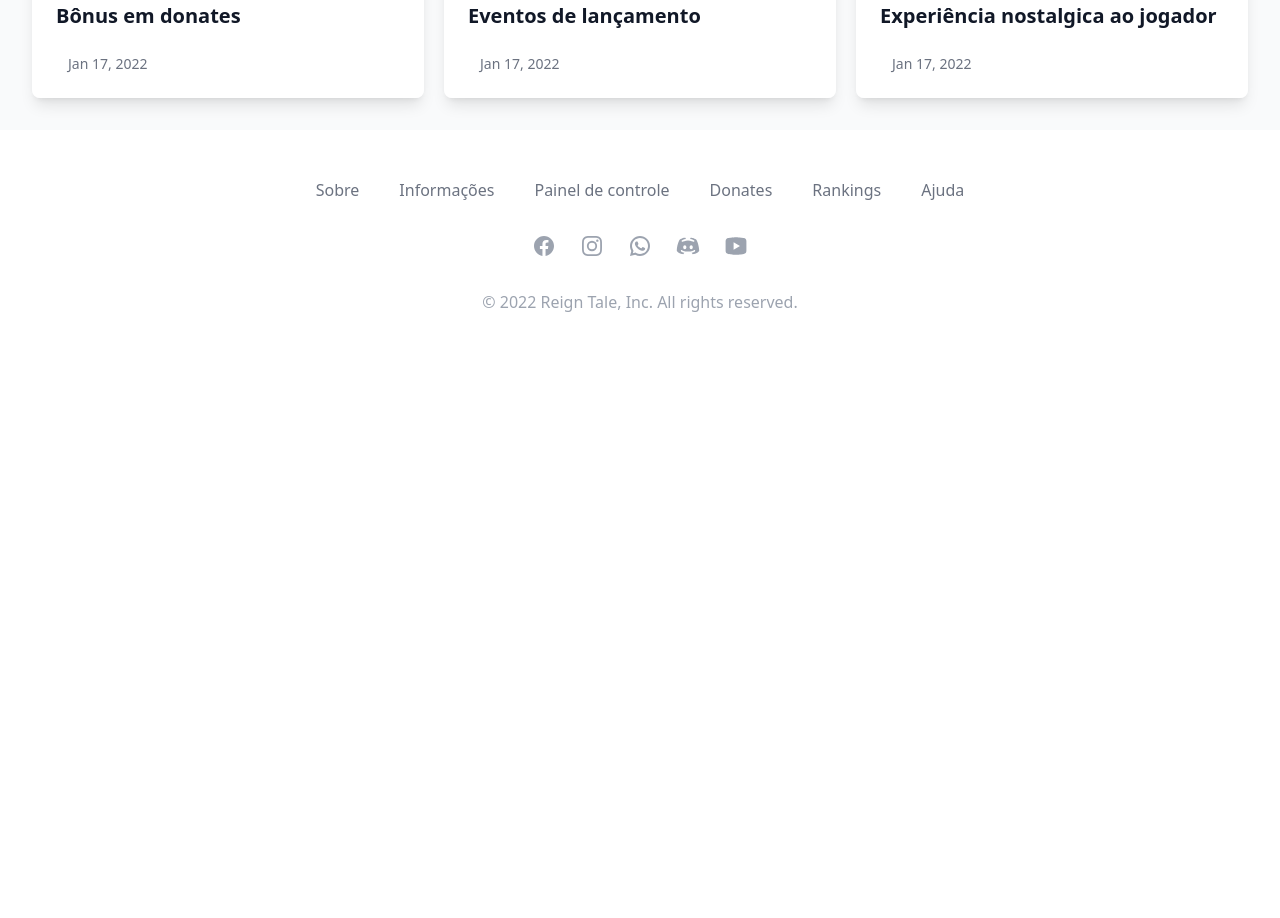
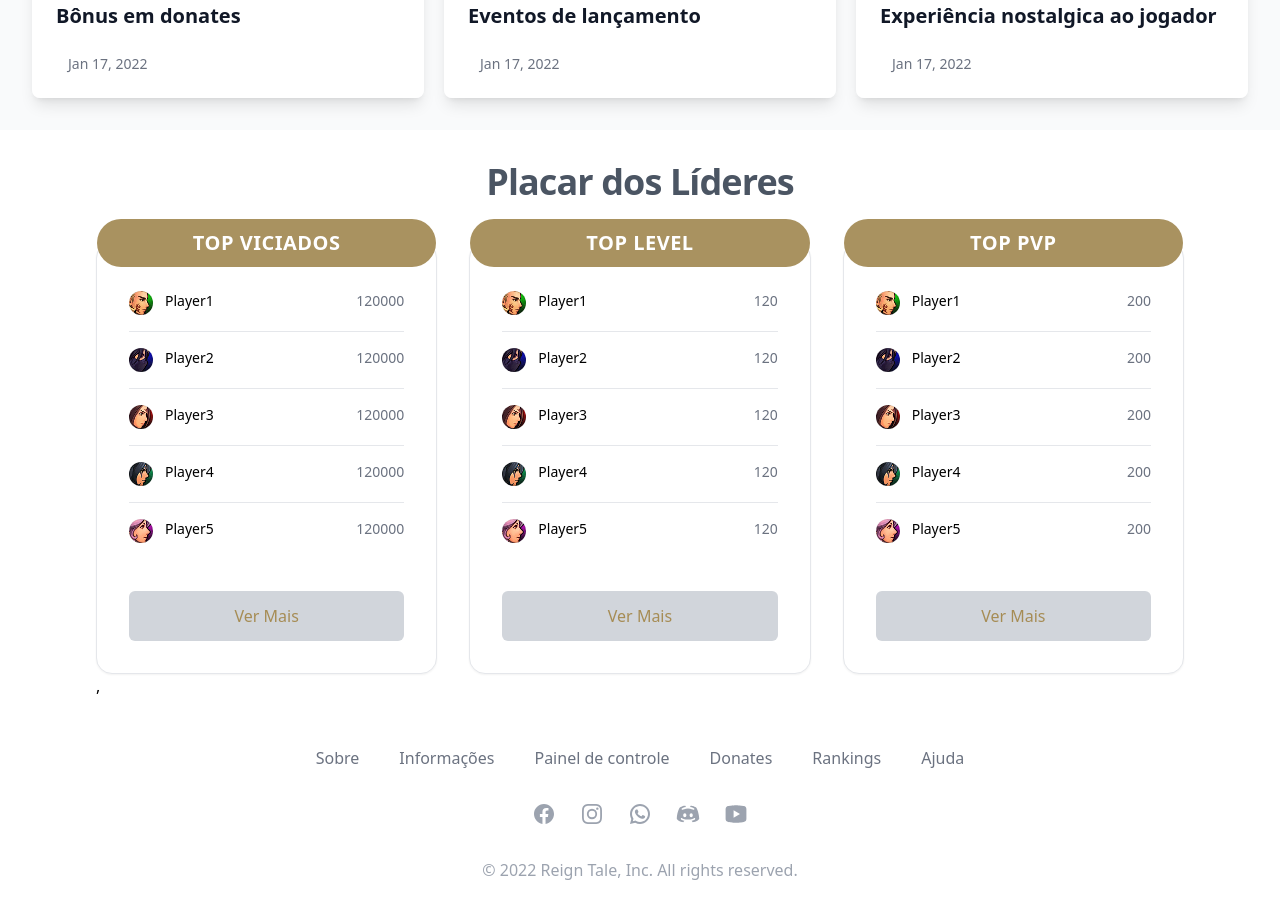
Before and after one commit to brenorodriguesdev/web-priston, a React (Create React App) app: page / in a window 1280 px wide. Shown: the part 1000-1918 px from the top of the page. Before the commit the page ends 1362 px from the top, so only its background shows below. Built offline with nearby package versions, Linux system fonts and the light colour scheme.

Commit message:
feat: add top rankings structures

```diff
--- /dev/null
+++ b/src/presentation/components/TopRank/index.tsx
@@ -0,0 +1,51 @@
+import { RankPlayer, TopRankBody } from "..";
+
+function TopRanking() {
+
+    const playerLevel: RankPlayer[] = [
+
+        { classId: 1, nickname: "Player1", value: 120 },
+        { classId: 2, nickname: "Player2", value: 120 },
+        { classId: 3, nickname: "Player3", value: 120 },
+        { classId: 4, nickname: "Player4", value: 120 },
+        { classId: 5, nickname: "Player5", value: 120 }
+    ]
+
+    const playerPvp: RankPlayer[] = [
+
+        { classId: 1, nickname: "Player1", value: 200 },
+        { classId: 2, nickname: "Player2", value: 200 },
+        { classId: 3, nickname: "Player3", value: 200 },
+        { classId: 4, nickname: "Player4", value: 200 },
+        { classId: 5, nickname: "Player5", value: 200 },
+    ]
+
+    const playerViciado: RankPlayer[] = [
+
+        { classId: 1, nickname: "Player1", value: 120000 },
+        { classId: 2, nickname: "Player2", value: 120000 },
+        { classId: 3, nickname: "Player3", value: 120000 },
+        { classId: 4, nickname: "Player4", value: 120000 },
+        { classId: 5, nickname: "Player5", value: 120000 },
+    ]
+
+    const topRankings = [
+
+        <TopRankBody title="Top Viciados" data={playerViciado} />,
+        <TopRankBody title="Top Level" data={playerLevel} />,
+        <TopRankBody title="Top Pvp" data={playerPvp} />
+    ]
+
+    return (
+        <div className="max-w-6xl mx-auto px-4 bg-white sm:px-6 lg:px-8">
+            <div className="text-center">
+                <h2 className="text-3xl tracking-tight font-extrabold text-gray-600 pt-8 sm:text-4xl">Placar dos Líderes</h2>
+            </div>
+            <div className="mt-10 space-y-12 lg:space-y-0 lg:grid lg:grid-cols-3 lg:gap-x-8">
+                {topRankings.map(topRankings => topRankings)},
+            </div>
+        </div>
+    )
+}
+
+export { TopRanking };
--- /dev/null
+++ b/src/presentation/components/TopRankBody/index.tsx
@@ -0,0 +1,55 @@
+export interface RankPlayer {
+    classId: number
+    nickname: string
+    value: number
+}
+
+export interface TopRankBodyProps {
+    title: string
+    data: RankPlayer[]
+}
+
+const classIcon = [
+    './class/fighter.png',
+    './class/mechanician.png',
+    './class/pikeman.png',
+    './class/archer.png',
+    './class/magician.png',
+    './class/priestess.png'
+]
+
+function TopRankBody({ title, data }: TopRankBodyProps) {
+    return (
+        <div className="relative p-8 bg-white border border-gray-200 rounded-2xl shadow-sm flex flex-col">
+            <div className="flex-1">
+                <p className="absolute top-0 left-0 right-0 py-2.5 px-8 bg-[#a99260] rounded-full text-xl text-center font-semibold uppercase tracking-wide text-white transform -translate-y-1/2">
+                    {title}
+                </p>
+                <div>
+                    <ul role="list" className="divide-y divide-gray-200">
+                        {data.map((rankPlayer, index) => (
+                            <li key={index} className="py-4">
+                                <div className="flex space-x-3">
+                                    <img className="h-6 w-6 rounded-full" src={classIcon[rankPlayer.classId]} alt="" />
+                                    <div className="flex-1 space-y-1">
+                                        <div className="flex items-center justify-between">
+                                            <h3 className="text-sm font-medium">{rankPlayer.nickname}</h3>
+                                            <p className="text-sm text-gray-500 left-10">{rankPlayer.value}</p>
+                                        </div>
+                                    </div>
+                                </div>
+                            </li>
+                        ))}
+                    </ul>
+                </div>
+            </div>
+            <a
+                href="#"
+                className='bg-gray-300 text-[#a68c54] hover:bg-[#a99260] mt-8 block w-full py-3 px-6 border border-transparent rounded-md text-center font-medium'>
+                Ver Mais
+            </a>
+        </div>
+    )
+}
+
+export { TopRankBody }
--- a/src/presentation/components/index.ts
+++ b/src/presentation/components/index.ts
@@ -2,4 +2,6 @@ export * from './Header'
 export * from './HeaderBar'
 export * from './HeaderBackground'
 export * from './News'
+export * from './TopRank'
 export * from './Footer'
+export * from './TopRankBody'
--- a/src/presentation/pages/HomePage/index.tsx
+++ b/src/presentation/pages/HomePage/index.tsx
@@ -1,4 +1,4 @@
-import { Header, News, Footer } from "../../components";
+import { Header, News, TopRanking, Footer } from "../../components";
 //import { News } from "../../components";
 
 function HomePage() {
@@ -6,6 +6,7 @@ function HomePage() {
         <>
             <Header />
             <News />
+            <TopRanking />
             <Footer />
         </>
     )
```
